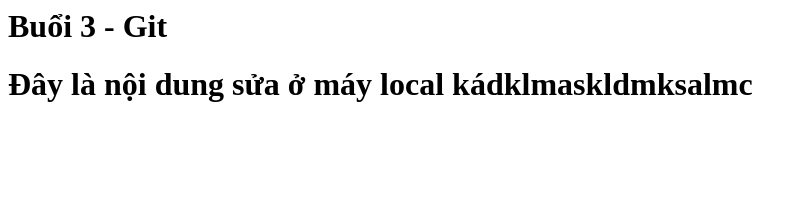
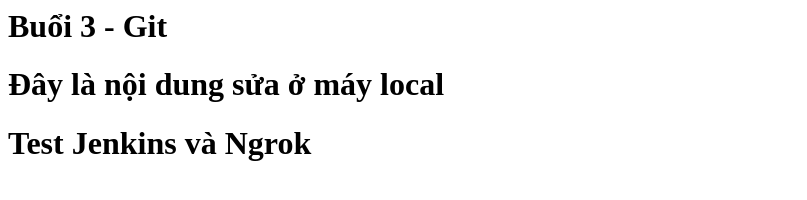
Before and after one commit to ChuManhCuong312/Buoi3, a plain HTML site: page index.html in a window 1280 px wide. Shown: the whole page, without its empty margins (0-807 px from the left). Drawn offline with Linux system fonts and the light colour scheme.

Commit message:
Update index.html

```diff
--- a/index.html
+++ b/index.html
@@ -1,2 +1,3 @@
 <h1>Buổi 3 - Git</h1>
-<h1>Đây là nội dung sửa ở máy local kádklmaskldmksalmc</h1>
+<h1>Đây là nội dung sửa ở máy local</h1>
+<h1>Test Jenkins và Ngrok</h1>
```
